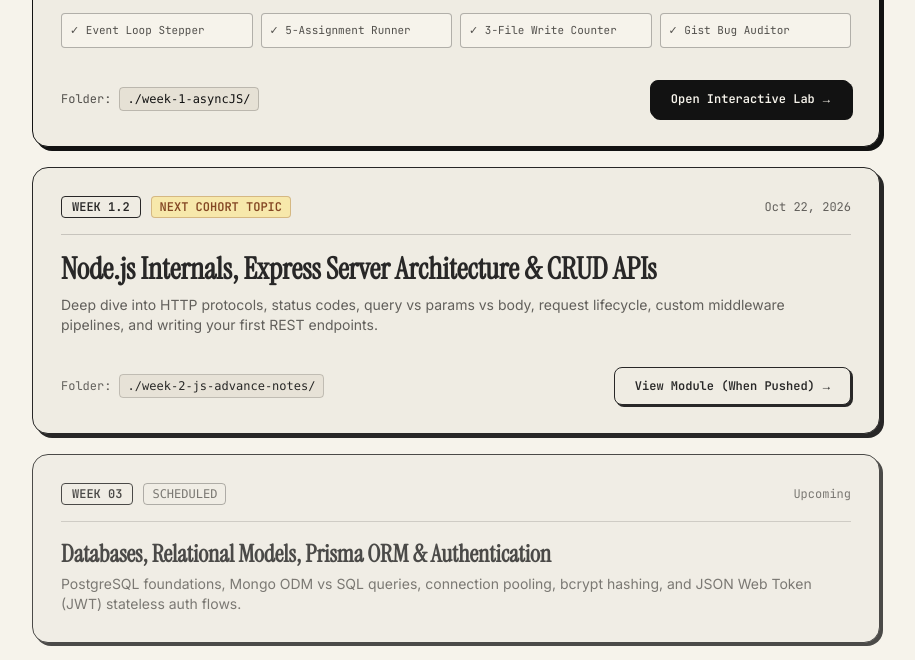
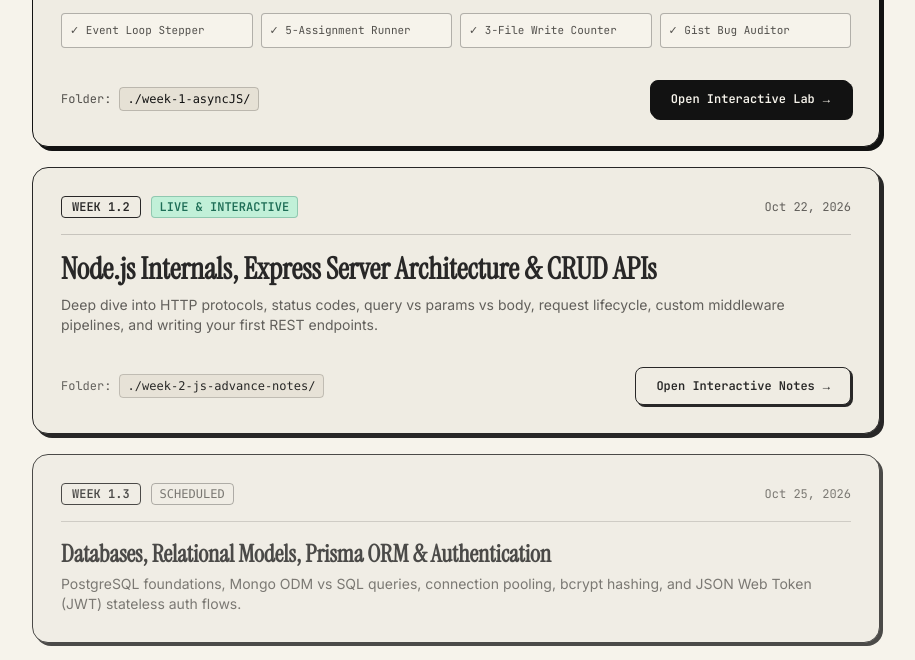
Before and after one commit to Pritam-Stats/100xdevs-WinterCamp, a plain HTML site: page index.html in a window 1280 px wide. Shown: the part 690-1350 px from the top of the page, without its empty margins (184-1099 px from the left). Drawn offline with nearby package versions, Linux system fonts and the light colour scheme.

Commit message:
small fixes in the fields

```diff
--- a/index.html
+++ b/index.html
@@ -195,7 +195,8 @@
           <div class="flex flex-col sm:flex-row sm:items-center justify-between gap-2 border-b border-[#121212]/20 pb-4 mb-4">
             <div class="flex items-center gap-2.5">
               <span class="mono text-xs font-bold uppercase px-2.5 py-0.5 border border-[#121212] rounded">Week 1.2</span>
-              <span class="mono text-xs font-bold text-amber-900 bg-amber-200/70 border border-amber-900/30 px-2 py-0.5 rounded">NEXT COHORT TOPIC</span>
+              <!-- <span class="mono text-xs font-bold text-amber-900 bg-amber-200/70 border border-amber-900/30 px-2 py-0.5 rounded">NEXT COHORT TOPIC</span> -->
+              <span class="mono text-xs font-bold text-emerald-800 bg-emerald-200/70 border border-emerald-800/30 px-2 py-0.5 rounded">LIVE & INTERACTIVE</span>
             </div>
             <span class="mono text-xs text-[#52504C]">Oct 22, 2026</span>
           </div>
@@ -212,7 +213,7 @@
               Folder: <code class="bg-[#E6E1D5] px-2 py-1 rounded border border-[#121212]/20 text-[#121212]">./week-2-js-advance-notes/</code>
             </div>
             <a href="./week-2-backend-fundamentals/" class="brutalist-btn bg-[#EFECE3] text-[#121212] font-semibold text-xs mono px-5 py-2.5 rounded-lg flex items-center gap-2">
-              <span>View Module (When Pushed)</span>
+              <span>Open Interactive Notes</span>
               <span>→</span>
             </a>
           </div>
@@ -222,10 +223,10 @@
         <article class="module-card brutalist-card-static rounded-2xl p-6 sm:p-7 block opacity-75" data-tags="db databases postgres mongodb prisma auth">
           <div class="flex flex-col sm:flex-row sm:items-center justify-between gap-2 border-b border-[#121212]/20 pb-4 mb-4">
             <div class="flex items-center gap-2.5">
-              <span class="mono text-xs font-bold uppercase px-2.5 py-0.5 border border-[#121212] rounded">Week 03</span>
+              <span class="mono text-xs font-bold uppercase px-2.5 py-0.5 border border-[#121212] rounded">Week 1.3</span>
               <span class="mono text-xs font-mono text-[#52504C] border border-[#121212]/40 px-2 py-0.5 rounded">SCHEDULED</span>
             </div>
-            <span class="mono text-xs text-[#52504C]">Upcoming</span>
+            <span class="mono text-xs text-[#52504C]">Oct 25, 2026</span>
           </div>
 
           <h3 class="serif-title text-2xl font-bold text-[#121212]">
```
